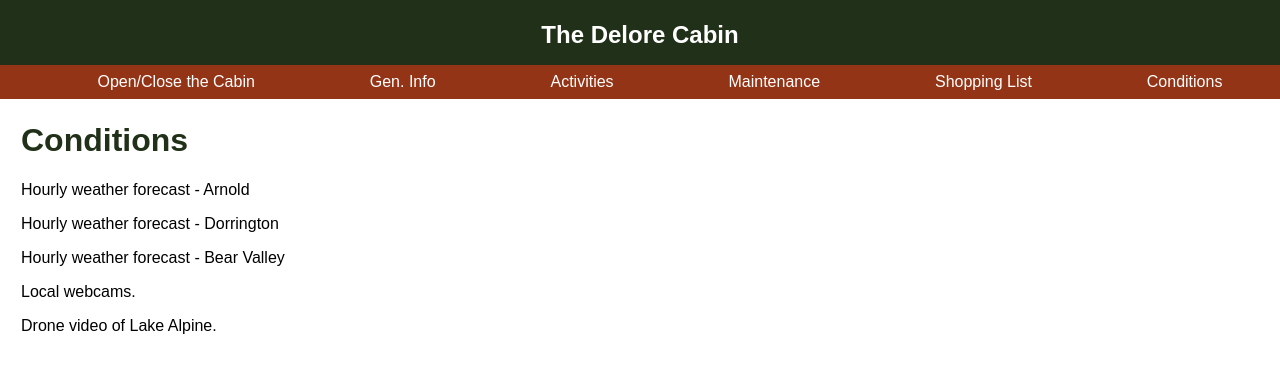
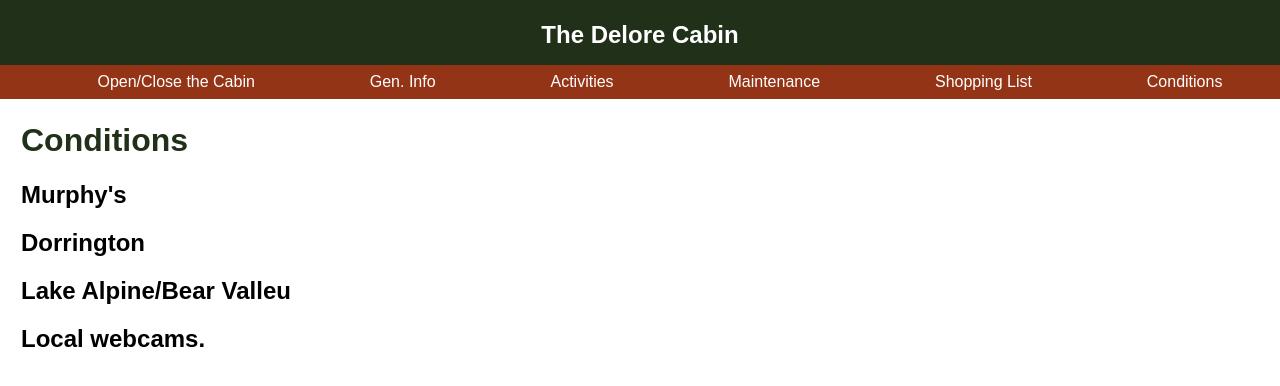
Before and after one commit to wnmurphy/cabin_app, a React (Create React App) app: page /conditions in a window 1280 px wide. Shown: the top 386 px of the page. Built offline with nearby package versions, Linux system fonts and the light colour scheme.

Commit message:
Add weather forecast plugin.

```diff
--- a/public/index.html
+++ b/public/index.html
@@ -10,6 +10,7 @@
     -->
     <link rel="manifest" href="%PUBLIC_URL%/manifest.json">
     <link rel="shortcut icon" href="%PUBLIC_URL%/favicon.ico">
+    <script src="//www.powr.io/powr.js" external-type="html"></script>
     <!--
       Notice the use of %PUBLIC_URL% in the tags above.
       It will be replaced with the URL of the `public` folder during the build.
--- a/src/views/Conditions.js
+++ b/src/views/Conditions.js
@@ -6,11 +6,13 @@ class Conditions extends Component {
     return (
       <div className="conditions">
         <h1>Conditions</h1>
-        <p>Hourly weather forecast - Arnold</p>
-        <p>Hourly weather forecast - Dorrington</p>
-        <p>Hourly weather forecast - Bear Valley</p>
-        <p>Local webcams.</p>
-        <p>Drone video of Lake Alpine.</p>
+        <h2>Murphy's</h2>
+        <div class="powr-weather" id="dc68152b_1508395387"></div>
+        <h2>Dorrington</h2>
+        <div class="powr-weather" id="1e7bfe35_1508394966"></div>
+        <h2>Lake Alpine/Bear Valleu</h2>
+        <div class="powr-weather" id="789974a1_1508395239"></div>
+        <h2>Local webcams.</h2>
       </div>
     )
   }
```
